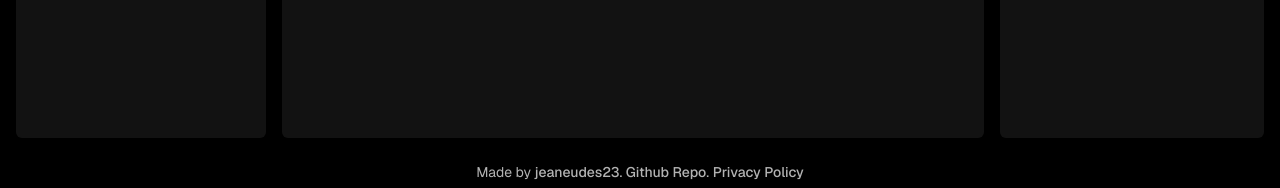
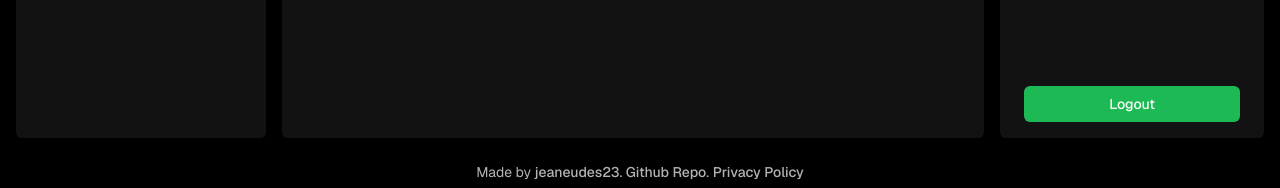
Before and after one commit to jeaneudes23/spotify_custom_wrapped, a Next.js app: page /artists in a window 1280 px wide. Shown: the part 594-782 px from the top of the page. Built offline with nearby package versions, Linux system fonts and the light colour scheme; no server answers.

Commit message:
added logout btn back

```diff
--- a/src/features/artists/components/ArtistCard.tsx
+++ b/src/features/artists/components/ArtistCard.tsx
@@ -6,11 +6,11 @@ export const ArtistCard = ({artist}: {artist: Artist}) => {
   return (
     <div className='space-y-4'>
       <div>
-        <Image width={0} height={0} alt={artist.name} src={artist.images[0].url} className='w-full object-cover rounded-full aspect-square shadow shadow-black'/>
+        <Image width={0} height={0} alt={artist.name} src={artist.images[artist.images.length - 2].url} className='w-full object-cover rounded-full aspect-square shadow shadow-muted-foreground/5'/>
       </div>
       <div>
         <h3 className='font-medium'>{artist.name}</h3>
-        <p className='text-sm text-muted-foreground'>{artist.type}</p>
+        <p className='text-sm text-muted-foreground capitalize font-medium'>{artist.type}</p>
       </div>
     </div>
   )
--- a/src/features/artists/components/TopArtistsInfinite.tsx
+++ b/src/features/artists/components/TopArtistsInfinite.tsx
@@ -40,7 +40,7 @@ export const TopArtistsInfinite = () => {
     <LoadingSkeleton />
     :
     hasNextPage &&
-    <button className="bg-foreground text-background px-6 py-2 font-medium capitalize mx-auto rounded-md cursor-pointer hover:opacity-80" onClick={() => fetchNextPage()}>Load More</button>
+    <button className="bg-foreground text-sm text-background px-6 py-2 font-medium capitalize mx-auto rounded-md cursor-pointer hover:opacity-80" onClick={() => fetchNextPage()}>Load More</button>
     }
     </div>
   )
--- a/src/features/dashboard/components/Profile.tsx
+++ b/src/features/dashboard/components/Profile.tsx
@@ -1,4 +1,5 @@
 import { auth } from '@/auth'
+import { LogoutButton } from '@/features/profile/components/LogoutButton'
 import { StoryOpener } from '@/features/story/components/StoryOpener'
 import React from 'react'
 import { BiUser } from 'react-icons/bi'
@@ -31,6 +32,9 @@ export const Profile = async () => {
           </li>
         </ul>
       </div>
+      <div className='grid px-6 py-4'>
+        <LogoutButton className='bg-primary font-medium text-center py-2 text-sm cursor-pointer hover:opacity-80 rounded-md'>Logout</LogoutButton>
+      </div>
     </div>
   )
 }
--- a/src/features/profile/components/LogoutButton.tsx
+++ b/src/features/profile/components/LogoutButton.tsx
@@ -1,13 +1,18 @@
 "use client"
 
+import { PropsWithChildren } from "react"
 import { logout } from "../server-actions/profileServerActions"
 
-export const LogoutButton = () => {
+interface Props extends PropsWithChildren {
+  className?: string
+}
+
+export const LogoutButton = ({className,children}: Props) => {
   const signOut = async () => {
     await logout()
   }
 
   return (
-    <button className="cursor-pointer" onClick={signOut}>Logout</button>
+    <button className={className} onClick={signOut}>{children}</button>
   )
 }
```
